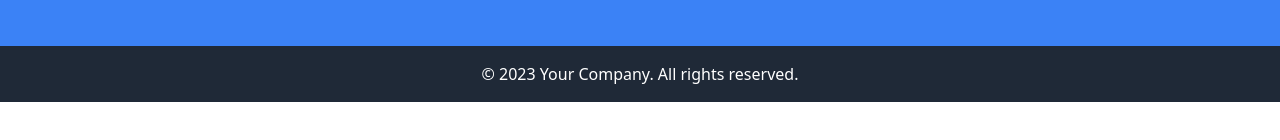
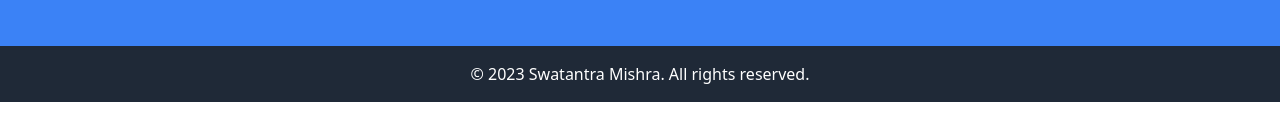
Before and after one commit to mswat5/JEET, a React (Create React App) app in the folder jeet/: page / in a window 1280 px wide. Shown: the part 442-582 px from the top of the page. Built offline with nearby package versions, Linux system fonts and the light colour scheme.

Commit message:
swatantra rights

```diff
--- a/jeet/src/components/Footer.js
+++ b/jeet/src/components/Footer.js
@@ -5,7 +5,7 @@
   return (
     <footer className="bg-gray-800 text-white py-4">
       <div className="container mx-auto text-center">
-        <p>&copy; {new Date().getFullYear()} Your Company. All rights reserved.</p>
+        <p>&copy; {new Date().getFullYear()} Swatantra Mishra. All rights reserved.</p>
       </div>
     </footer>
   );
```
